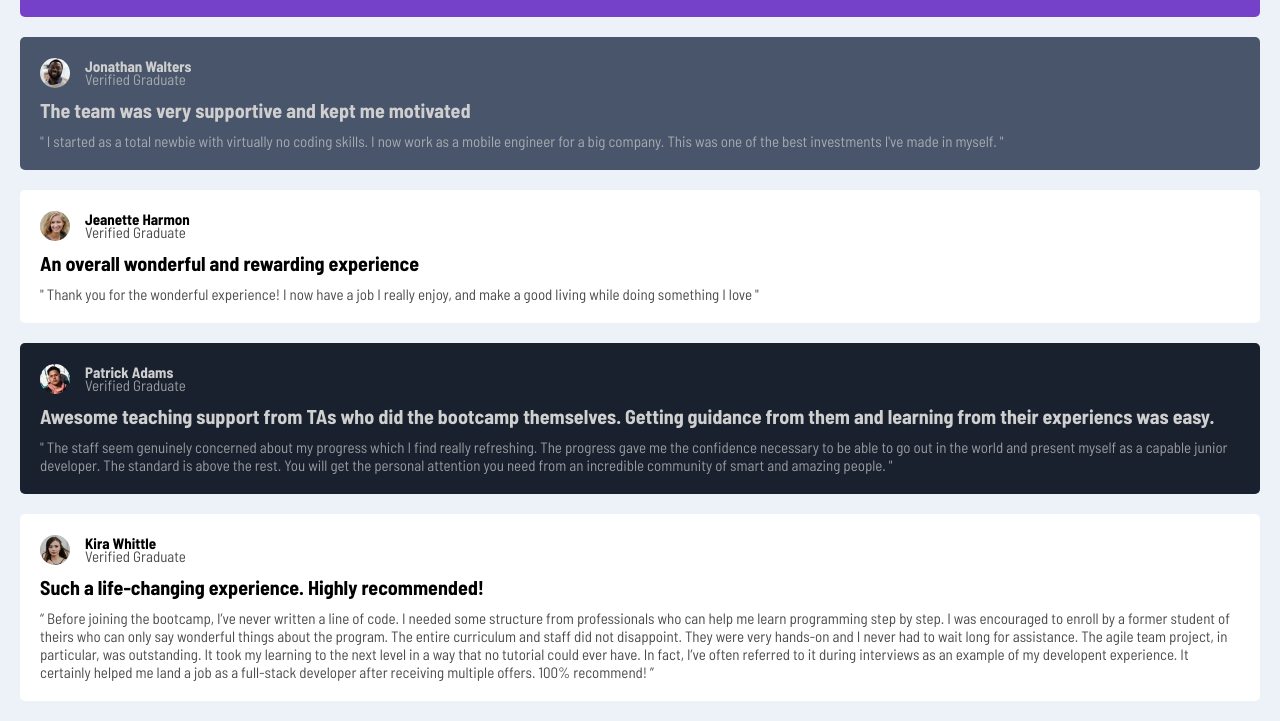
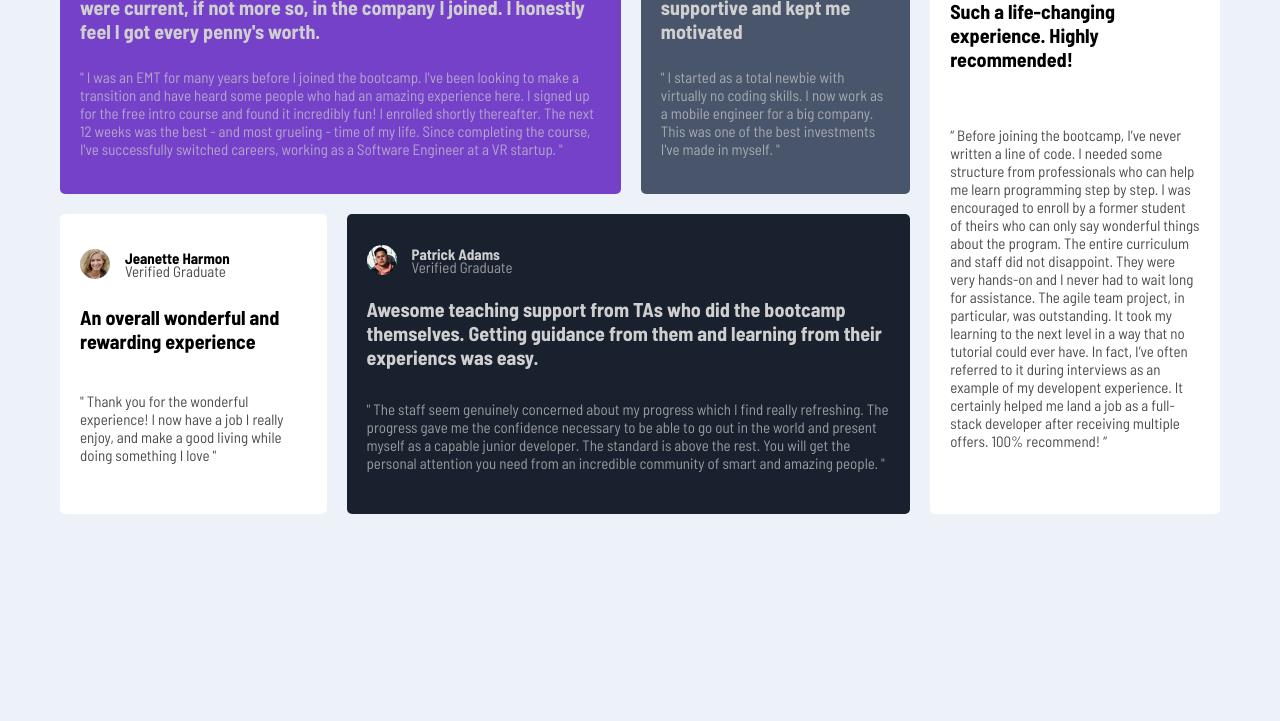
Before and after one commit to Erick559/testimonial-grid, a plain HTML site: page index.html in a window 1280 px wide. Shown: the part 196-917 px from the top of the page. After the commit the page ends 800 px from the top, so only its background shows below. Drawn offline with Linux system fonts and the light colour scheme.

Commit message:
feat: Style the page for large devices.

```diff
--- a/style.css
+++ b/style.css
@@ -111,3 +111,43 @@ h1 {
 .grid-item:nth-child(5) h4{
     color:black;
 }
+
+@media screen and (min-width:1100px) {
+    body {
+        display: flex;
+        justify-content: center;
+        align-items: center;
+    }
+
+    main {
+        width:1200px;
+        grid-template-columns:3fr,1fr;
+        grid-template-rows: repeat(2,300px);
+    }
+
+    .grid-item:nth-child(1){
+        grid-column: 1/4;
+    }
+
+    .grid-item:nth-child(1) .quotation-mark {
+        right: 70px;
+    }
+
+    .grid-item:nth-child(2) {
+        grid-column:4/5
+    }
+
+    .grid-item:nth-child(3) {
+        grid-row: 2/3;
+    }
+
+    .grid-item:nth-child(4) {
+        grid-column: 2/5;
+    }
+
+    .grid-item:nth-child(5) {
+        grid-column:5/6;
+        grid-row: 1/3;
+        height: 100%;
+    }
+}
```
